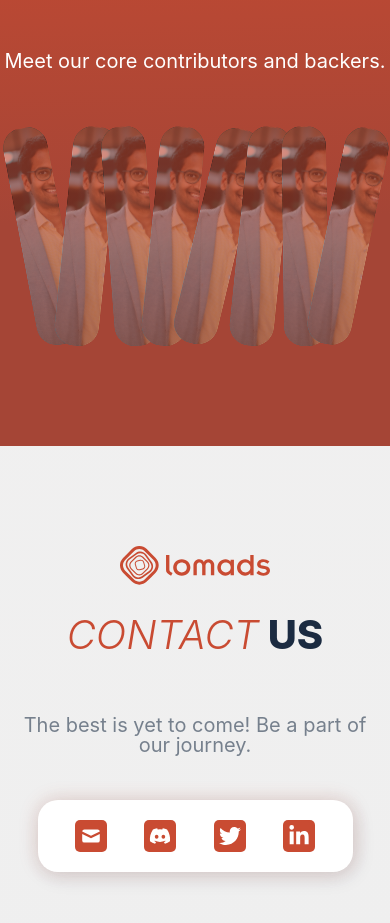
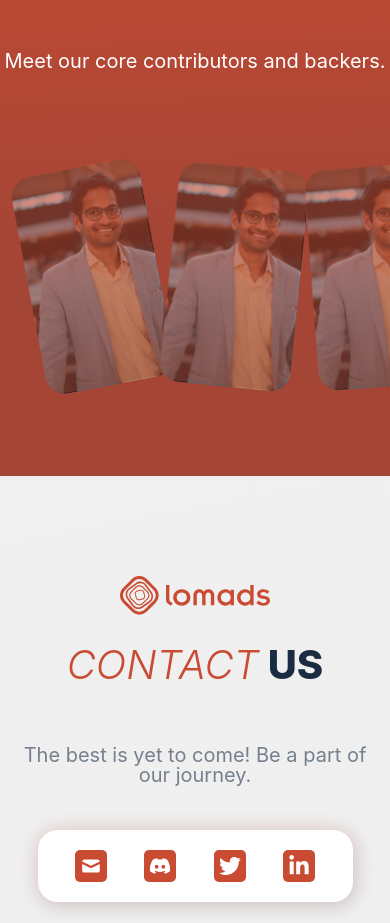
Before and after one commit to lomads/lomads-website, a React (Create React App) app: page / in a window 390 px wide. Shown: the part 7460-8383 px from the top of the page. Built offline with nearby package versions, Linux system fonts and the light colour scheme.

Commit message:
Update Contributors.style.css

```diff
--- a/src/pages/Homepage/sections/Contributors/Contributors.style.css
+++ b/src/pages/Homepage/sections/Contributors/Contributors.style.css
@@ -59,6 +59,7 @@
     justify-content: center;
     overflow: hidden;
     cursor: pointer;
+    margin-right: 0.75rem;
 }
 
 .contributors-container .contributor-row .contributor-card img {
@@ -137,12 +138,20 @@
 
     .contributors-container .contributor-row {
         width: 100%;
+        height: 300px !important;
         display: flex;
         align-items: center;
         justify-content: center;
-        padding: 0 20px;
-        overflow: auto;
-        margin-bottom: 100px;
+        overflow-x: auto;
+        margin-bottom: 50px;
+    }
+
+    .contributors-container .contributor-row .contributor-card {
+        overflow: visible;
+    }
+
+    .contributors-container .contributor-row .contributor-card:first-child {
+        margin-left: 55rem;
     }
 }
 
@@ -167,12 +176,20 @@
 
     .contributors-container .contributor-row {
         width: 100%;
+        height: 300px !important;
         display: flex;
         align-items: center;
         justify-content: center;
-        padding: 0 20px;
-        overflow: auto;
-        margin-bottom: 100px;
+        overflow-x: auto;
+        margin-bottom: 50px;
+    }
+
+    .contributors-container .contributor-row .contributor-card {
+        overflow: visible;
+    }
+
+    .contributors-container .contributor-row .contributor-card:first-child {
+        margin-left: 50rem;
     }
 }
 
@@ -197,12 +214,20 @@
 
     .contributors-container .contributor-row {
         width: 100%;
+        height: 300px !important;
         display: flex;
         align-items: center;
         justify-content: center;
-        padding: 0 20px;
-        overflow: auto;
-        margin-bottom: 100px;
+        overflow-x: auto;
+        margin-bottom: 50px;
+    }
+
+    .contributors-container .contributor-row .contributor-card {
+        overflow: visible;
+    }
+
+    .contributors-container .contributor-row .contributor-card:first-child {
+        margin-left: 50rem;
     }
 }
 
```
